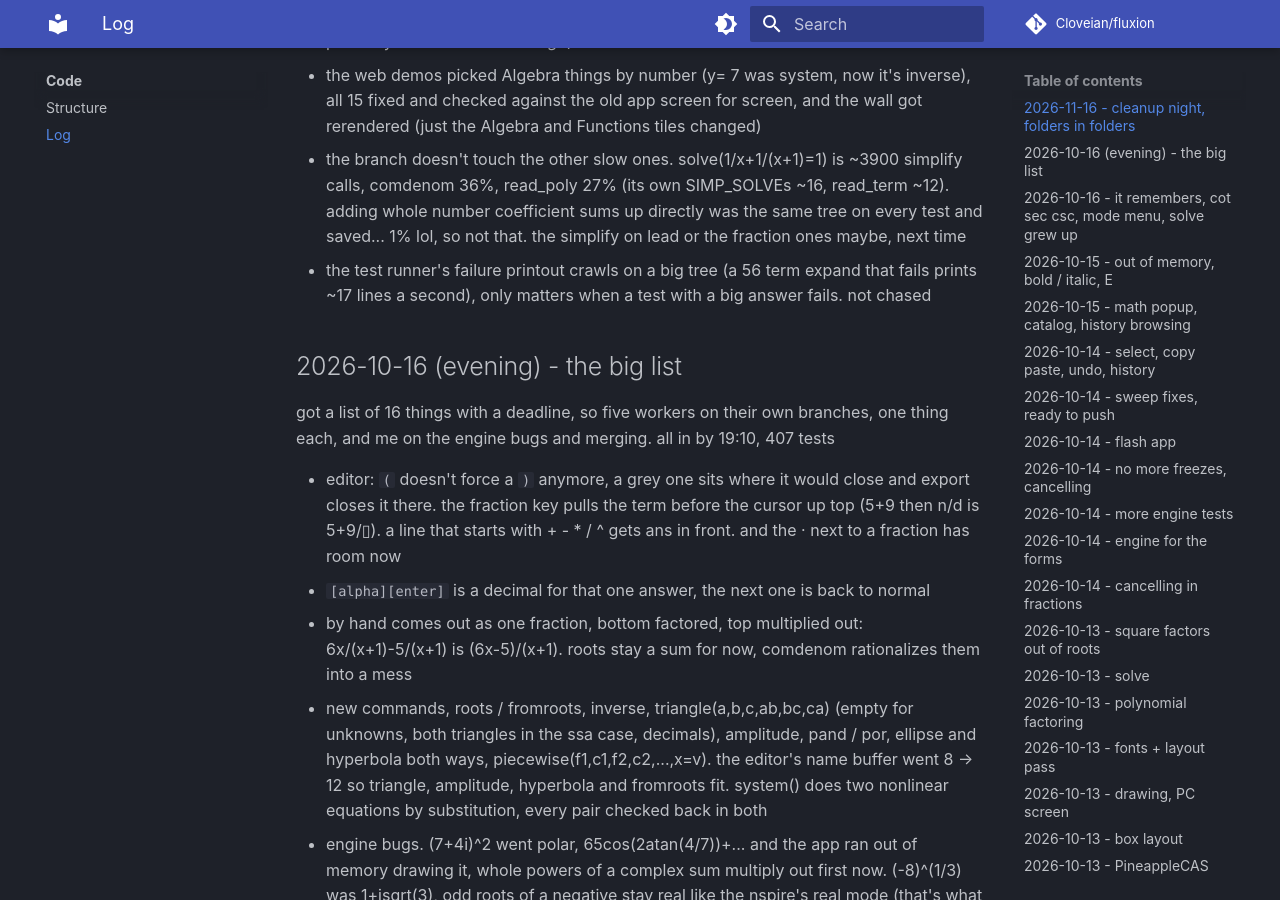
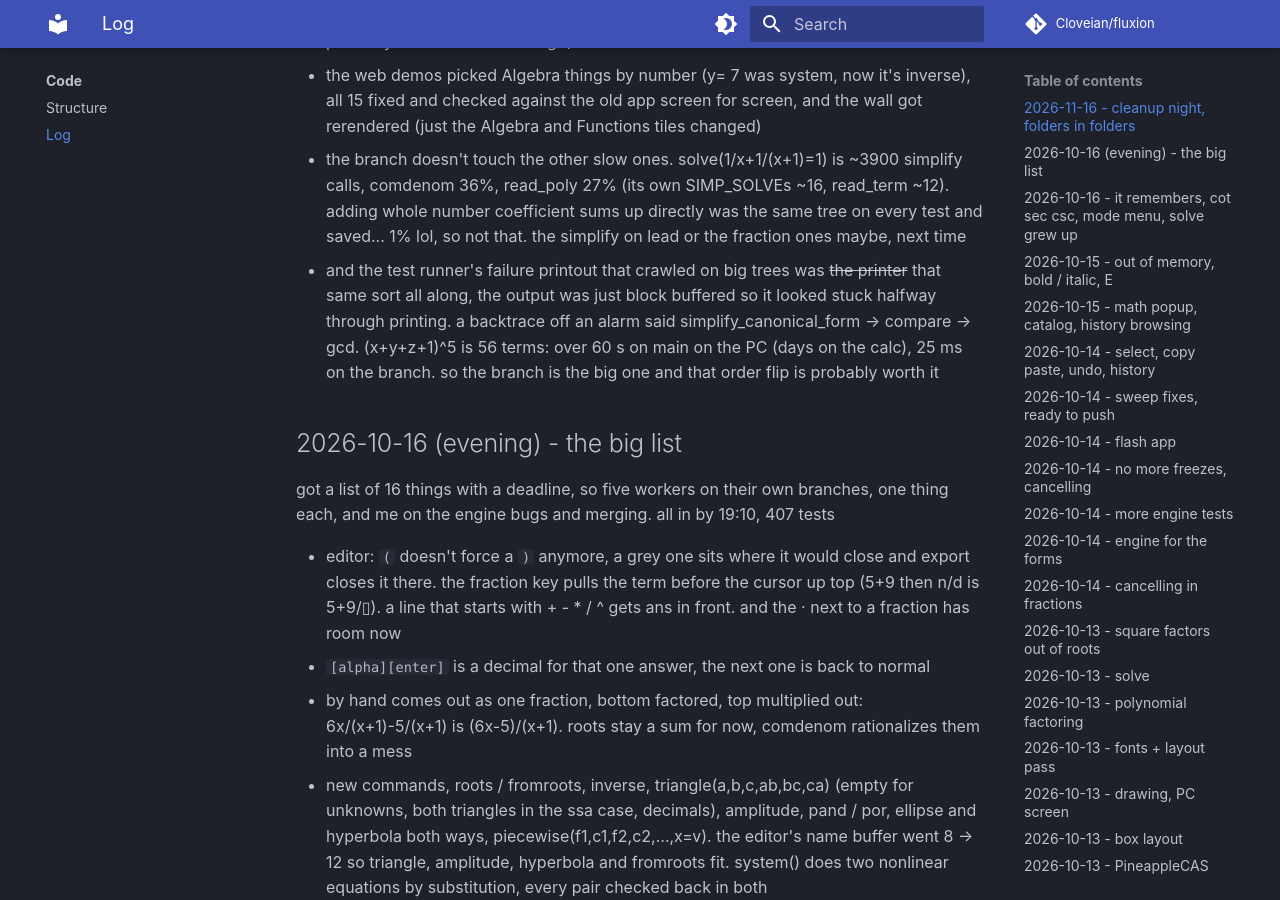
Before and after one commit to Cloveian/fluxion, an MkDocs documentation site: the page built from docs/code/log.md, in a window 1280 px wide and 900 px high, scrolled down 1694 px. Built offline with MkDocs 1.6.1 and Material for MkDocs 9.7.7, drawn with Linux system fonts in a browser that asks for light colours; comment, search, counter and statistics services are not loaded.

Commit message:
log: it was never the printer

```diff
--- a/docs/code/log.md
+++ b/docs/code/log.md
@@ -16,7 +16,7 @@ okie so a month off, then a look around before adding anything: what a 'real' ca
 - the real one: the canonical form writes x^2z^2 as (xz)^2, the fast gcd only reads letter^n, so every compare with a (xz)^2 in it took the slow recursive gcd. reading (xz)^2 as x^2z^2 makes that sort 139k -> 4.3k work, ~105 -> 9 ms in the app (~1 min on the calc instead of ~11), and (x+y+z+w+1)^4 1.64M -> 10k. BUT out of 27 inputs one comes out in a *dih*ferent order: 6x^2z^2+4xz^3 used to print 4xz^3+6(xz)^2. tried keeping the old division so only the gcd changes, same flip and slow again. so it's on its own branch, perf/grouped-monomials, until i decide if i care about that order (i probably don't but it's a *change*)
 - the web demos picked Algebra things by number (y= 7 was system, now it's inverse), all 15 fixed and checked against the old app screen for screen, and the wall got rerendered (just the Algebra and Functions tiles changed)
 - the branch doesn't touch the other slow ones. solve(1/x+1/(x+1)=1) is ~3900 simplify calls, comdenom 36%, read_poly 27% (its own SIMP_SOLVEs ~16, read_term ~12). adding whole number coefficient sums up directly was the same tree on every test and saved... 1% lol, so not that. the simplify on lead or the fraction ones maybe, next time
-- the test runner's failure printout crawls on a big tree (a 56 term expand that fails prints ~17 lines a second), only matters when a test with a big answer fails. not chased
+- and the test runner's failure printout that crawled on big trees was ~~the printer~~ that same sort all along, the output was just block buffered so it looked stuck halfway through printing. a backtrace off an alarm said simplify_canonical_form -> compare -> gcd. (x+y+z+1)^5 is 56 terms: over 60 s on main on the PC (days on the calc), 25 ms on the branch. so the branch is the big one and that order flip is probably worth it
 
 ## 2026-10-16 (evening) - the big list
 
```
